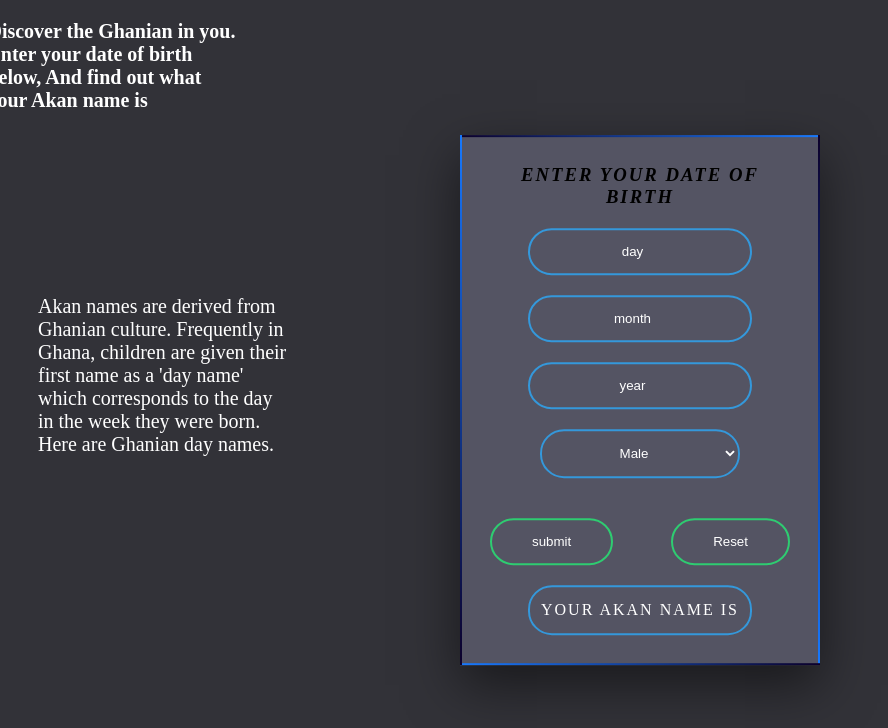
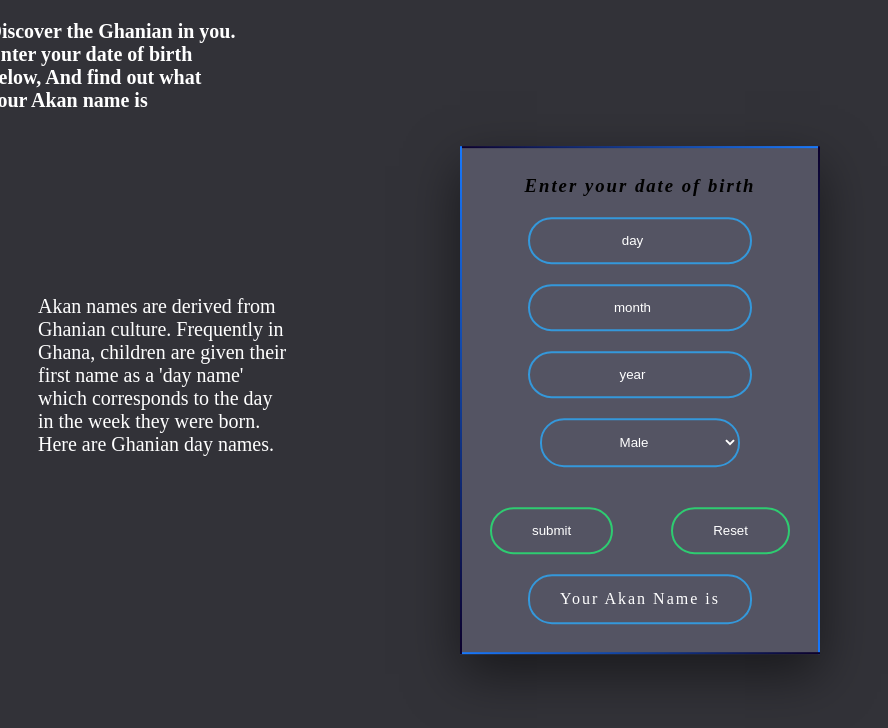
Before and after one commit to Bryan4real/week2ip, a plain HTML site: page index.html in a window 1280 px wide. Shown: the whole page, without its empty margins (0-888 px from the left). Drawn offline with Linux system fonts and the light colour scheme.

Commit message:
readme build up

```diff
--- a/css/style.css
+++ b/css/style.css
@@ -113,12 +113,9 @@ form{
   /* position: relative; */
   top: 50%;
   left: 50%;
-  transform: translate(-50%, -50%)
-  color: #1670f0;
+  transform: translate(-50%, -50%);
   padding: 10px 30px;
-  /* font-size: 30px; */
   letter-spacing: 2px;
-  text-transform: uppercase;
   text-decoration: none;
   box-shadow: 0 20px 50px rgba(0, 0, 0,.5);
   overflow: hidden;
```
Also changed, not shown: 1 other file.
